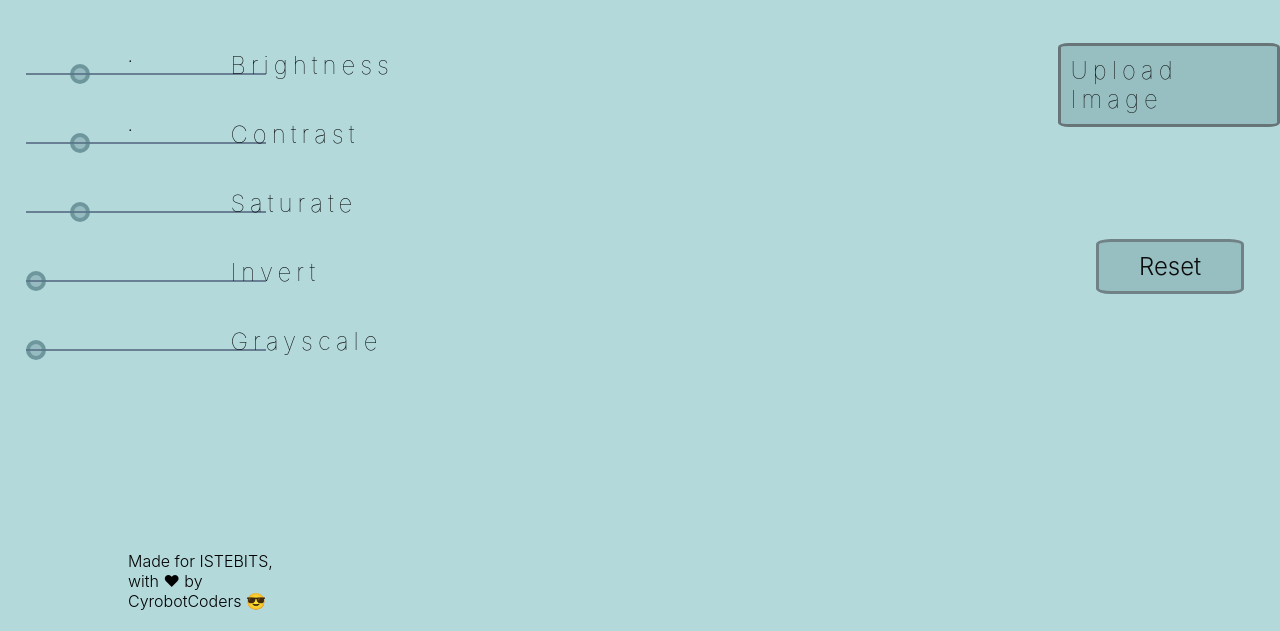
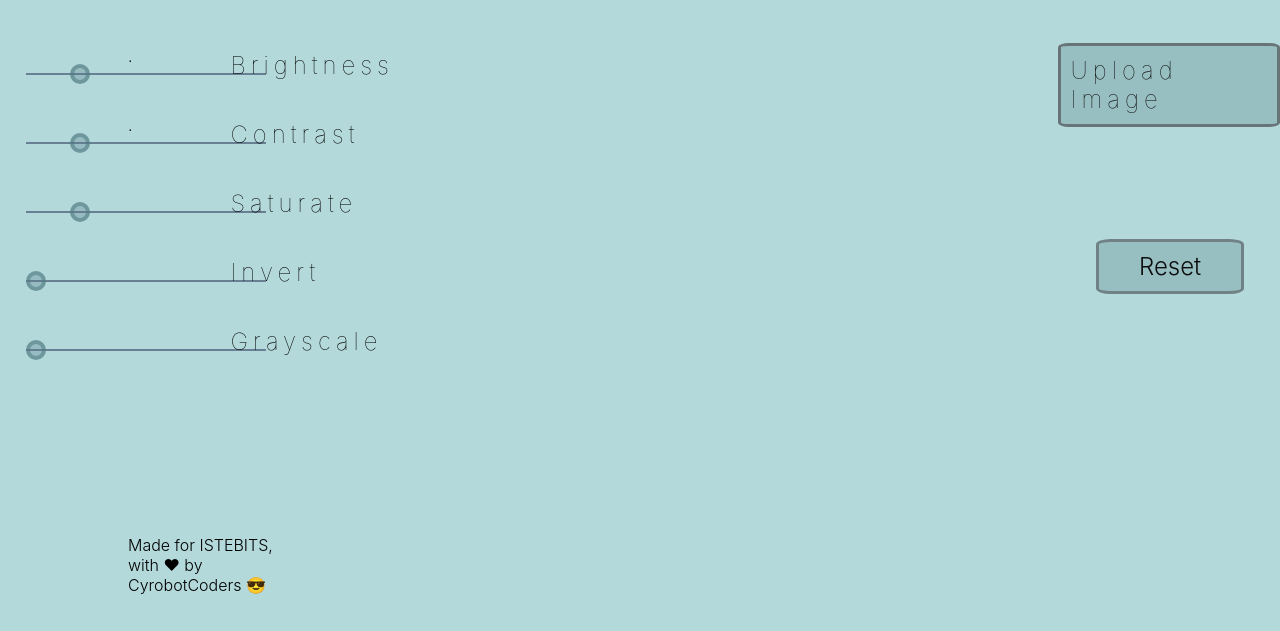
Before and after one commit to tymsai/Spider2.0_Hackathon, a plain HTML site: page index.html in a window 1280 px wide. Shown: the part 169-800 px from the top of the page. Drawn offline with Linux system fonts and the light colour scheme.

Commit message:
Update style.css

```diff
--- a/style.css
+++ b/style.css
@@ -7,7 +7,7 @@ body {
 }
 footer{
     position: absolute;
-    margin-top: 87vh;
+    margin-top: 85vh;
     margin-left: 15vh;
 }
 #reset{
```
